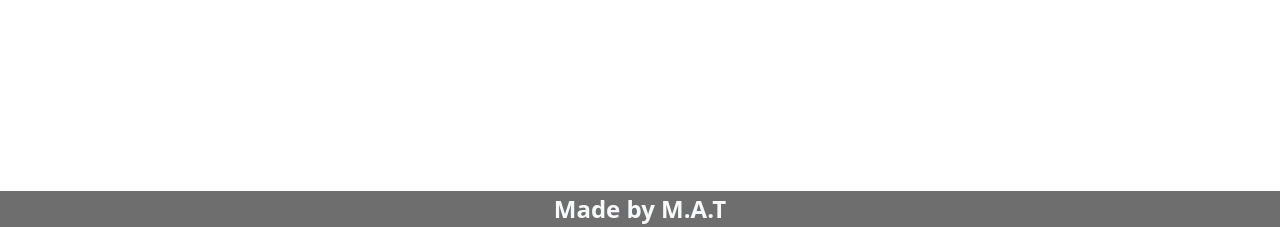
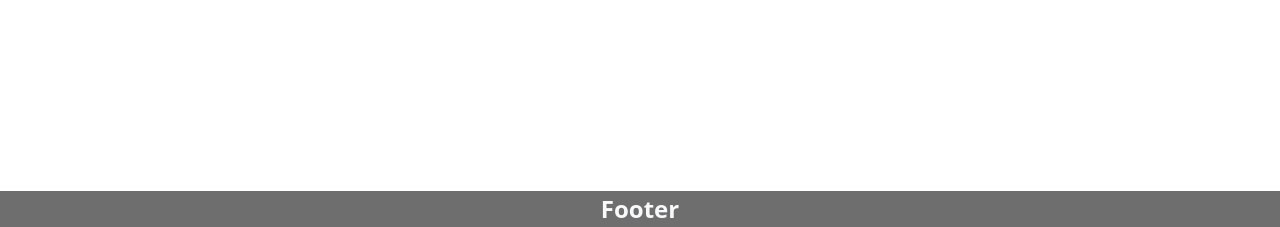
Before and after one commit to mojtabaakbari221b/hirkano, a Django app: page /skelector/ in a window 1280 px wide. Shown: the part 573-800 px from the top of the page. Run offline with Django 4.2, Linux system fonts and the light colour scheme.

Commit message:
commit all

```diff
--- a/exercises/templates/base.html
+++ b/exercises/templates/base.html
@@ -13,6 +13,6 @@
         </nav>
         {% block content %} {% endblock %}
 
-        <footer class="container-fluid  fixed-bottom text-center text-light fs-4 fw-bold" style="background-color:rgba(0, 0, 0, 0.567);">Made by M.A.T</footer>
+        <footer class="container-fluid  fixed-bottom text-center text-light fs-4 fw-bold" style="background-color:rgba(0, 0, 0, 0.567);">Footer</footer>
     </body>
 </html>
```
